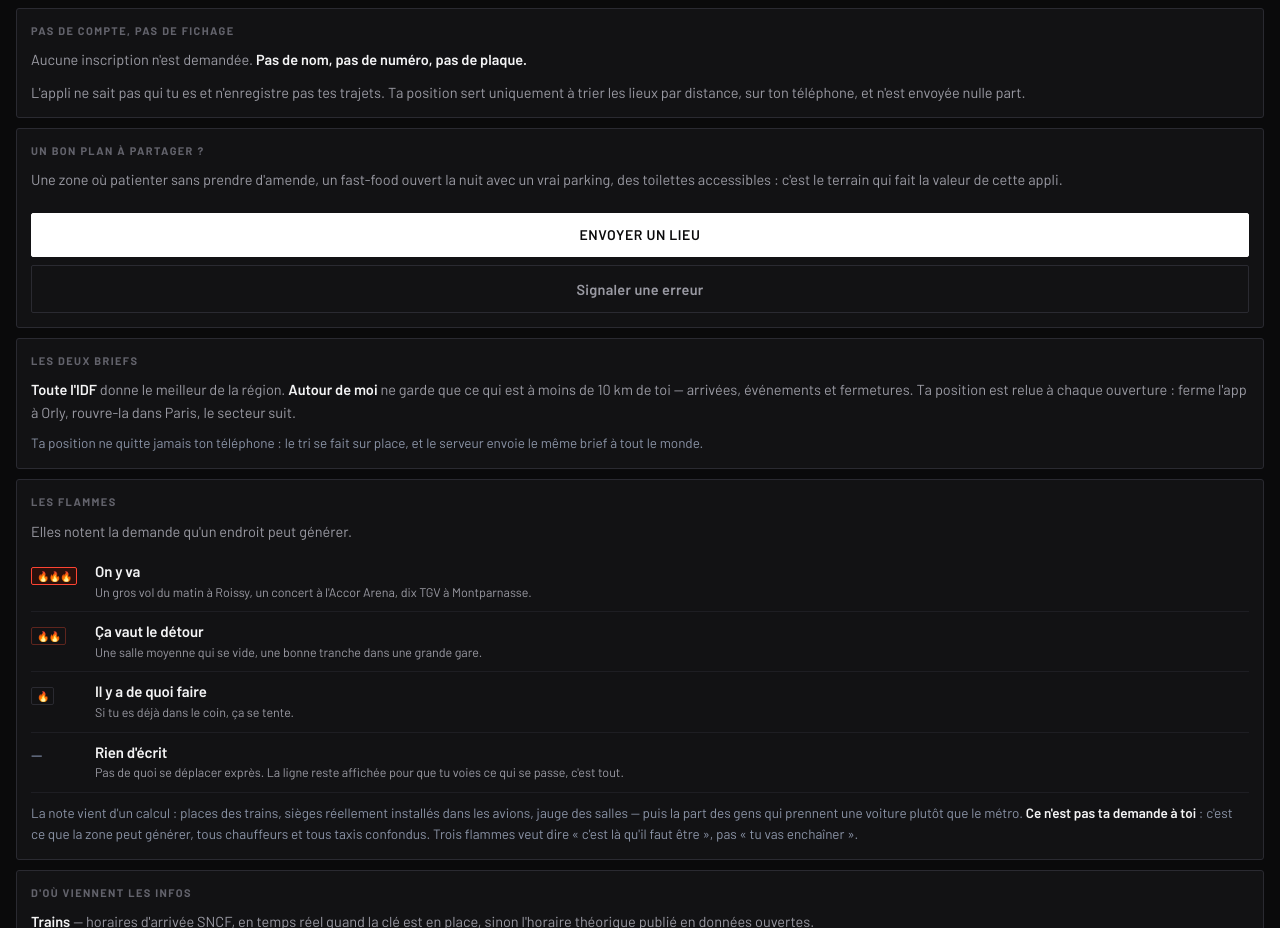
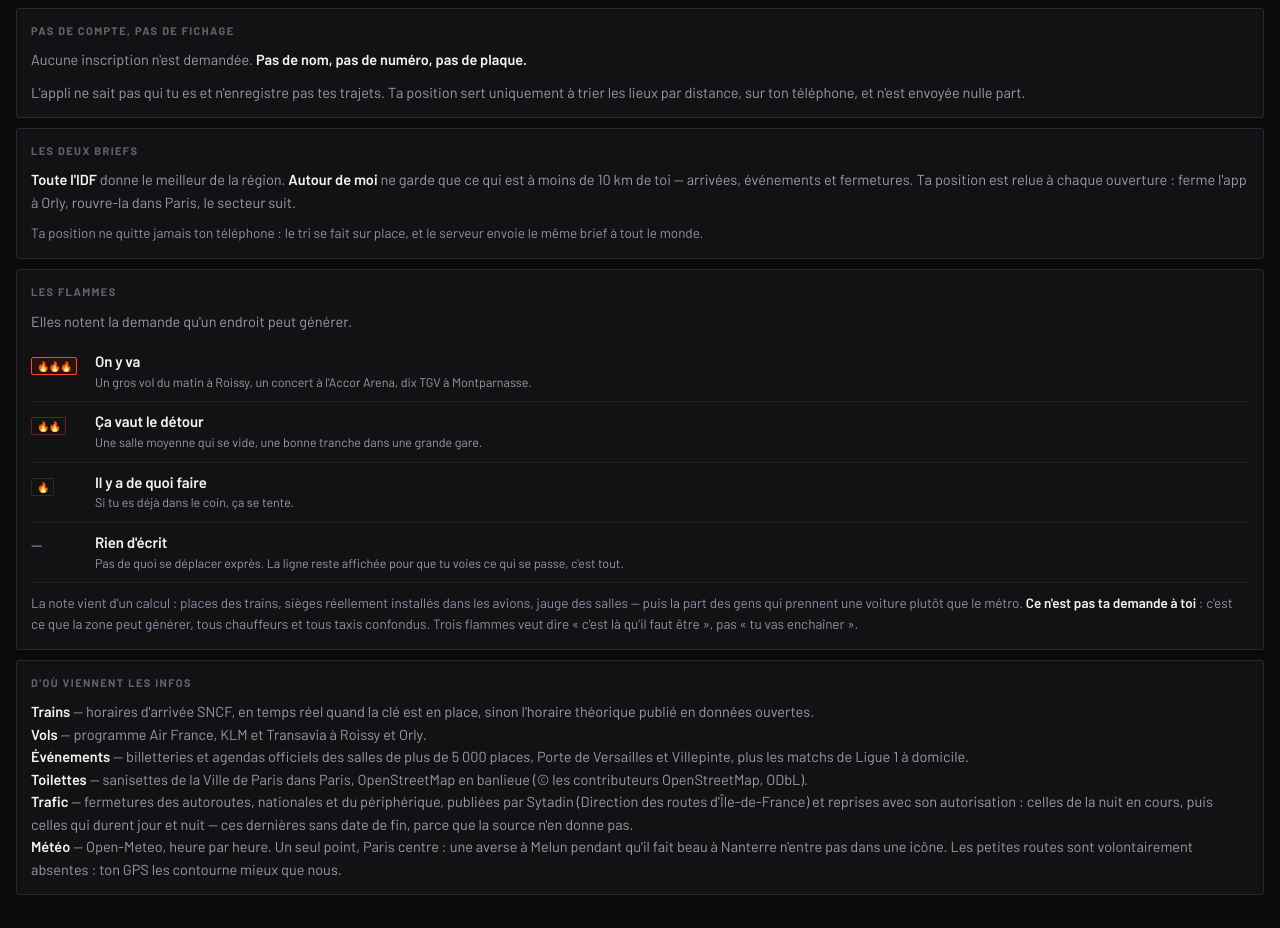
Before and after one commit to DrMatteww/vtc-idf, a plain HTML site: page vtc-app/preview/04-infos.html in a window 1280 px wide. Shown: the part 826-1754 px from the top of the page. Drawn offline with Linux system fonts and the light colour scheme.

Commit message:
Retire la carte de remontée terrain en attendant une boîte GoodBarber
Elle ouvrait l'application mail du chauffeur avec un gabarit à remplir.
Une boîte de réception interne à l'app fera mieux : pas d'adresse
exposée, et les retours arrivent tous au même endroit. Le gabarit reste
dans l'historique, prêt à être rebranché.

```diff
--- a/vtc-app/preview/04-infos.html
+++ b/vtc-app/preview/04-infos.html
@@ -74,16 +74,12 @@
     <p class="lead">L'appli ne sait pas qui tu es et n'enregistre pas tes trajets. Ta position sert uniquement à trier les lieux par distance, sur ton téléphone, et n'est envoyée nulle part.</p>
   </div>
 
-  <div class="card">
-    <div class="card__label">Un bon plan à partager ?</div>
-    <p class="lead">Une zone où patienter sans prendre d'amende, un fast-food ouvert la nuit avec un vrai parking, des toilettes accessibles : c'est le terrain qui fait la valeur de cette appli.</p>
-    <a class="btn btn--accent" style="margin-top:12px"
-       href="mailto:contact@example.com?subject=Bon%20plan%20VTC%20IDF&body=Lieu%20%3A%20%0AAdresse%20%2F%20ville%20%3A%20%0AParking%20%3A%20oui%20%2F%20non%0AToilettes%20%3A%20oui%20%2F%20non%0AHoraires%20%3A%20%0ARemarque%20%3A%20">
-       Envoyer un lieu</a>
-    <a class="btn btn--ghost" style="margin-top:8px"
-       href="mailto:contact@example.com?subject=Erreur%20dans%20l%27appli%20VTC%20IDF">
-       Signaler une erreur</a>
-  </div>
+  <!-- Carte « Un bon plan à partager ? » retirée en attendant mieux.
+       Elle ouvrait l'application mail du chauffeur avec un message préparé
+       — Lieu, Adresse, Parking, Toilettes, Horaires — pour alimenter les
+       référentiels. Une boîte de réception interne à GoodBarber fera mieux :
+       pas d'adresse exposée, et les retours arrivent au même endroit.
+       Pour la rétablir telle quelle, voir l'historique du dépôt. -->
 
   <div class="card">
     <div class="card__label">Les deux briefs</div>
```
Also changed, not shown: vtc-app/goodbarber/03-sur-la-route.html (+1 -1 lines), vtc-app/goodbarber/04-infos.html (+6 -10 lines), vtc-app/goodbarber/export/03-sur-la-route.html (+1 -1 lines), vtc-app/goodbarber/export/04-infos.html (+6 -10 lines), vtc-app/preview/03-sur-la-route.html (+1 -1 lines), vtc-app/README.md.
